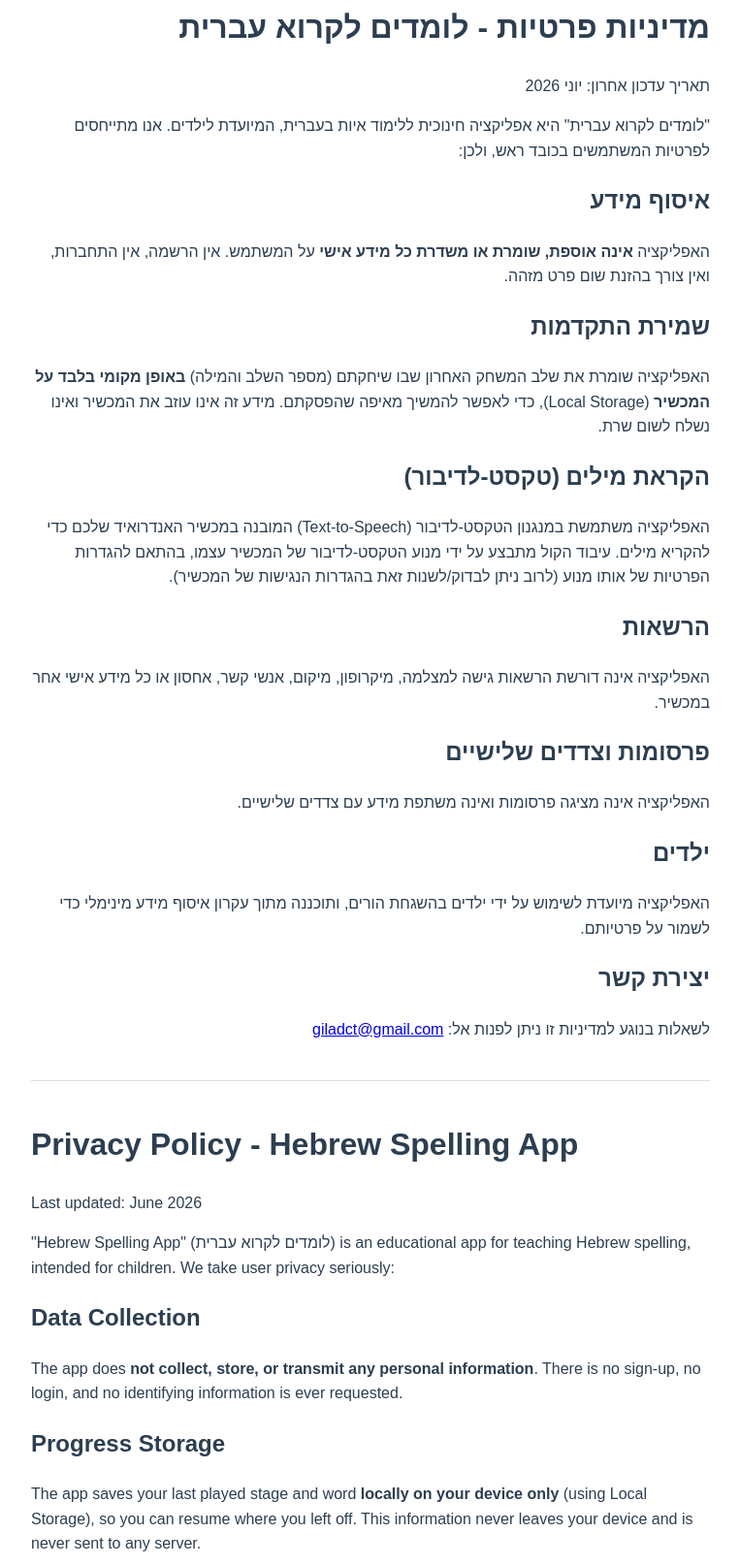
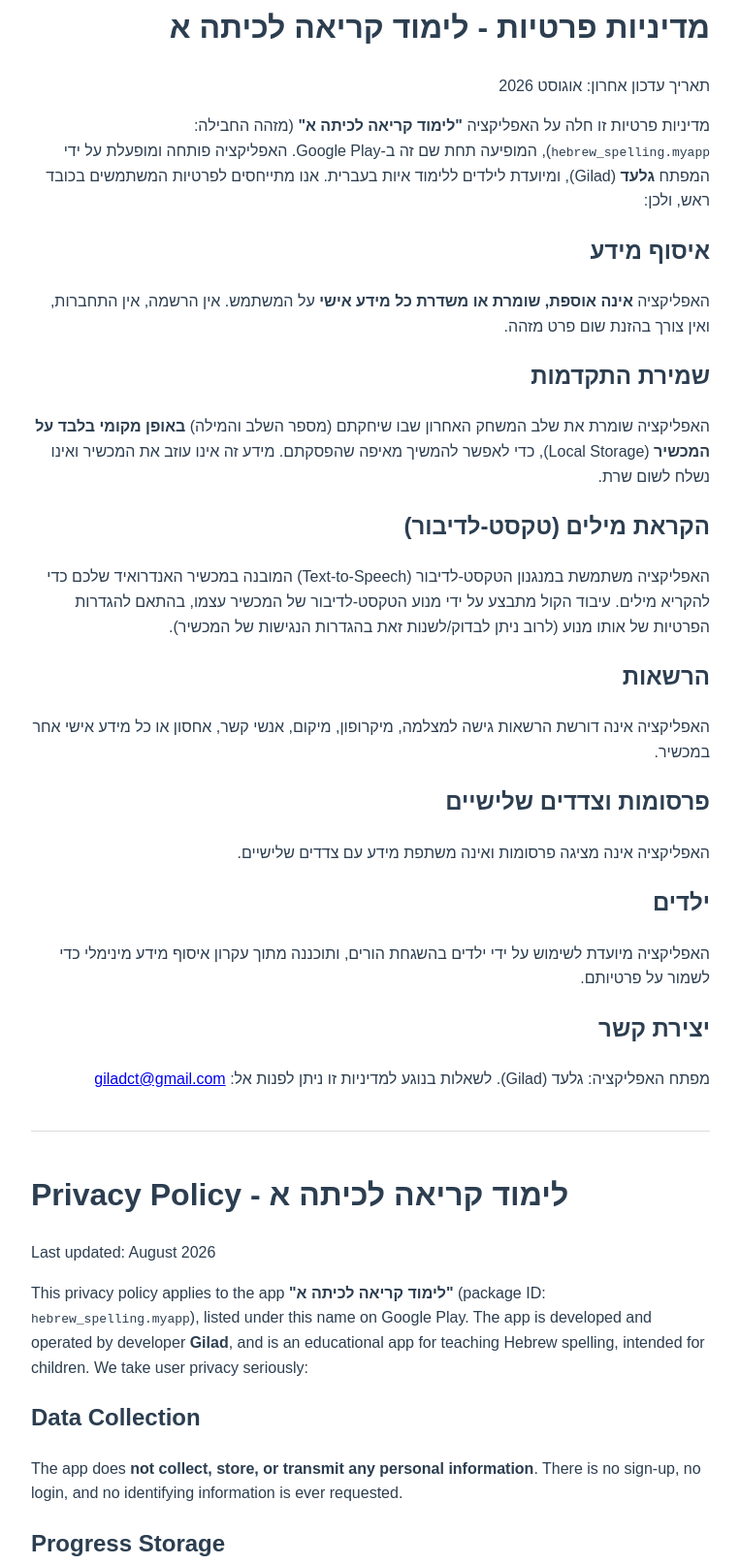
Before and after one commit to giladct/hebrew-spelling-app, a website: page docs/privacy-policy.html in a window 1280 px wide. Shown: the part 37-1651 px from the top of the page at 97% size, without its empty margins (258-1021 px from the left). Drawn offline with Linux system fonts and the light colour scheme.

Commit message:
Fix privacy policy to match Play Store listing name and developer
Google Play rejected the app content review because the privacy policy
referenced an old app name (לומדים לקרוא עברית) instead of the current
store listing title (לימוד קריאה לכיתה א), and didn't identify the
developer/entity behind the listing.

```diff
--- a/docs/privacy-policy.html
+++ b/docs/privacy-policy.html
@@ -3,7 +3,7 @@
 <head>
 <meta charset="UTF-8">
 <meta name="viewport" content="width=device-width, initial-scale=1">
-<title>מדיניות פרטיות - לומדים לקרוא עברית</title>
+<title>מדיניות פרטיות - לימוד קריאה לכיתה א</title>
 <style>
   body { font-family: Arial, sans-serif; max-width: 700px; margin: 40px auto; padding: 0 16px; line-height: 1.6; color: #2c3e50; }
   h1, h2 { color: #2c3e50; }
@@ -13,10 +13,10 @@
 </head>
 <body>
 
-<h1>מדיניות פרטיות - לומדים לקרוא עברית</h1>
-<p>תאריך עדכון אחרון: יוני 2026</p>
+<h1>מדיניות פרטיות - לימוד קריאה לכיתה א</h1>
+<p>תאריך עדכון אחרון: אוגוסט 2026</p>
 
-<p>"לומדים לקרוא עברית" היא אפליקציה חינוכית ללימוד איות בעברית, המיועדת לילדים. אנו מתייחסים לפרטיות המשתמשים בכובד ראש, ולכן:</p>
+<p>מדיניות פרטיות זו חלה על האפליקציה <strong>"לימוד קריאה לכיתה א"</strong> (מזהה החבילה: <code>hebrew_spelling.myapp</code>), המופיעה תחת שם זה ב-Google Play. האפליקציה פותחה ומופעלת על ידי המפתח <strong>גלעד</strong> (Gilad), ומיועדת לילדים ללימוד איות בעברית. אנו מתייחסים לפרטיות המשתמשים בכובד ראש, ולכן:</p>
 
 <h2>איסוף מידע</h2>
 <p>האפליקציה <strong>אינה אוספת, שומרת או משדרת כל מידע אישי</strong> על המשתמש. אין הרשמה, אין התחברות, ואין צורך בהזנת שום פרט מזהה.</p>
@@ -37,15 +37,15 @@
 <p>האפליקציה מיועדת לשימוש על ידי ילדים בהשגחת הורים, ותוכננה מתוך עקרון איסוף מידע מינימלי כדי לשמור על פרטיותם.</p>
 
 <h2>יצירת קשר</h2>
-<p>לשאלות בנוגע למדיניות זו ניתן לפנות אל: <a href="mailto:giladct@gmail.com">giladct@gmail.com</a></p>
+<p>מפתח האפליקציה: גלעד (Gilad). לשאלות בנוגע למדיניות זו ניתן לפנות אל: <a href="mailto:giladct@gmail.com">giladct@gmail.com</a></p>
 
 <hr>
 
 <div class="en">
-<h1>Privacy Policy - Hebrew Spelling App</h1>
-<p>Last updated: June 2026</p>
+<h1>Privacy Policy - לימוד קריאה לכיתה א</h1>
+<p>Last updated: August 2026</p>
 
-<p>"Hebrew Spelling App" (לומדים לקרוא עברית) is an educational app for teaching Hebrew spelling, intended for children. We take user privacy seriously:</p>
+<p>This privacy policy applies to the app <strong>"לימוד קריאה לכיתה א"</strong> (package ID: <code>hebrew_spelling.myapp</code>), listed under this name on Google Play. The app is developed and operated by developer <strong>Gilad</strong>, and is an educational app for teaching Hebrew spelling, intended for children. We take user privacy seriously:</p>
 
 <h2>Data Collection</h2>
 <p>The app does <strong>not collect, store, or transmit any personal information</strong>. There is no sign-up, no login, and no identifying information is ever requested.</p>
@@ -66,7 +66,7 @@
 <p>The app is intended for use by children under parental supervision, and was designed around minimal data collection to protect their privacy.</p>
 
 <h2>Contact</h2>
-<p>For questions about this policy, contact: <a href="mailto:giladct@gmail.com">giladct@gmail.com</a></p>
+<p>App developer: Gilad. For questions about this policy, contact: <a href="mailto:giladct@gmail.com">giladct@gmail.com</a></p>
 </div>
 
 </body>
```
